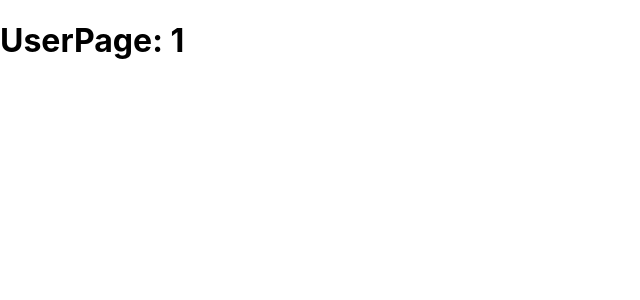
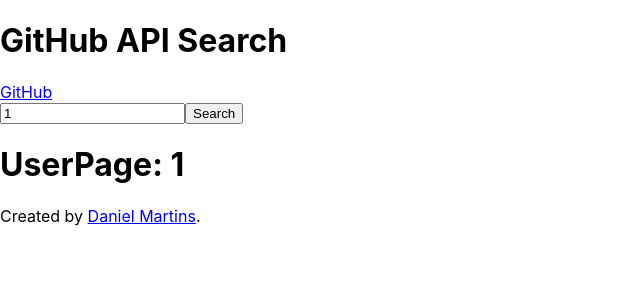
Before and after one commit to daniellmartins/github-api-search, a React (Create React App) app: page /1 in a window 1280 px wide. Shown: the top 300 px of the page, without its empty margins (0-640 px from the left). Built offline with nearby package versions, Linux system fonts and the light colour scheme.

Commit message:
added header, search and footer components

```diff
--- a/src/App.js
+++ b/src/App.js
@@ -1,12 +1,19 @@
 import React from "react";
 import { BrowserRouter } from "react-router-dom";
+
+import { Footer, Header, Search } from "./components";
 
 import Routes from "./routes";
 
 const App = () => {
   return (
     <BrowserRouter>
+      <Header />
+      <Search />
+
       <Routes />
+
+      <Footer />
     </BrowserRouter>
   );
 };
--- /dev/null
+++ b/src/components/Footer/index.js
@@ -0,0 +1,21 @@
+import React from "react";
+
+const Footer = () => {
+  return (
+    <footer>
+      <p>
+        Created by{" "}
+        <a
+          target="_blank"
+          title="Go to Profile in GitHub"
+          href="https://github.com/daniellmartins"
+        >
+          Daniel Martins
+        </a>
+        .
+      </p>
+    </footer>
+  );
+};
+
+export default Footer;
--- /dev/null
+++ b/src/components/Header/index.js
@@ -0,0 +1,18 @@
+import React from "react";
+
+const Header = () => {
+  return (
+    <header>
+      <h1>GitHub API Search</h1>
+
+      <a
+        title="Go to Source Code"
+        href="https://github.com/daniellmartins/github-api-search"
+      >
+        GitHub
+      </a>
+    </header>
+  );
+};
+
+export default Header;
--- /dev/null
+++ b/src/components/Search/index.js
@@ -0,0 +1,37 @@
+import React, { useEffect, useState } from "react";
+import { useHistory } from "react-router-dom";
+
+const Search = () => {
+  let history = useHistory();
+
+  const [value, setValue] = useState("");
+
+  useEffect(() => {
+    const pathname = window.location.pathname;
+    const username = pathname.split("/");
+    setValue(username[1]);
+  }, []);
+
+  function _handleChange(e) {
+    setValue(e.target.value);
+  }
+
+  function _handleSubmit(e) {
+    e.preventDefault();
+
+    if (!value) return;
+
+    history.push(`/${value}`);
+  }
+
+  return (
+    <div>
+      <form onSubmit={_handleSubmit}>
+        <input value={value} type="text" onChange={_handleChange} />
+        <button type="submit">Search</button>
+      </form>
+    </div>
+  );
+};
+
+export default Search;
--- /dev/null
+++ b/src/components/index.js
@@ -0,0 +1,3 @@
+export { default as Footer } from "./Footer";
+export { default as Header } from "./Header";
+export { default as Search } from "./Search";
```
